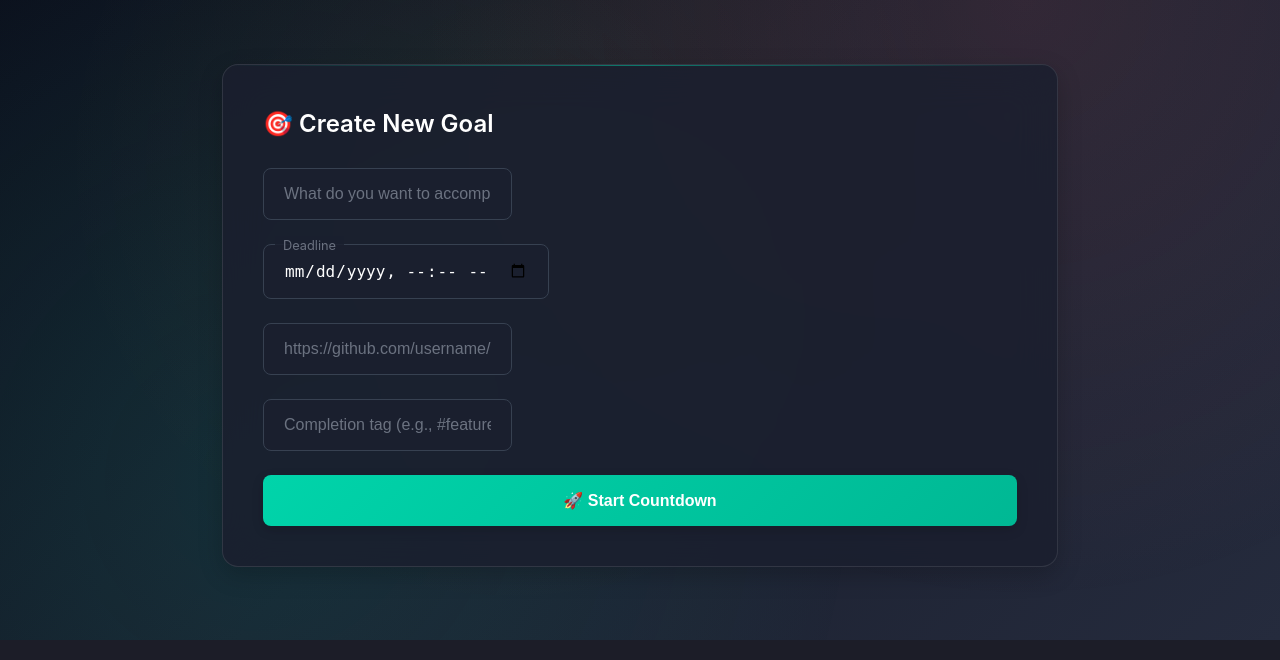
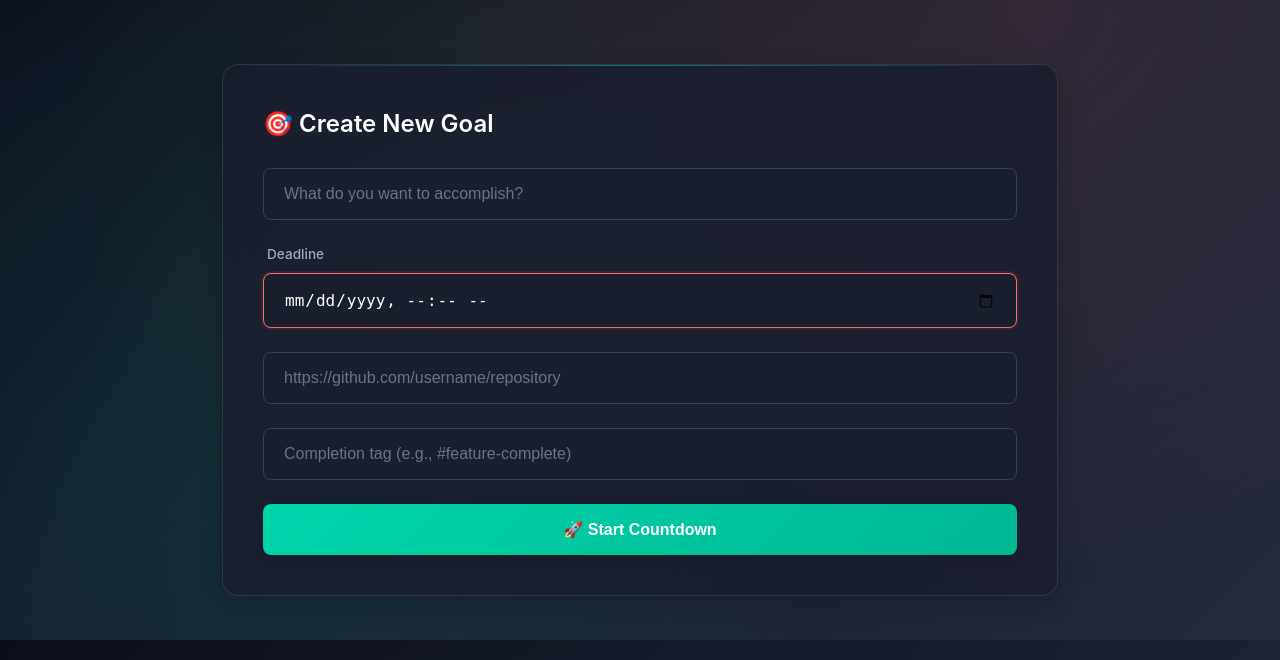
Before and after one commit to HithaHarish/Git-Done, a Flask app: template templates/index.html in a window 1280 px wide. Shown: the part 160-820 px from the top of the page. Run offline with Flask 3, Linux system fonts and the light colour scheme; the template is opened without the code that fills it: most values are stand-ins (such as "Sample title", 1, 10 or a date in 2020).

Commit message:
Fixed input field alignment

```diff
--- a/static/css/style.css
+++ b/static/css/style.css
@@ -247,6 +247,20 @@ header p {
     gap: 1.5rem;
 }
 
+.input-group {
+    position: relative;
+    display: flex;
+    flex-direction: column;
+}
+
+.input-label {
+    font-size: 0.85rem;
+    font-weight: 500;
+    color: var(--text-secondary);
+    margin-bottom: 0.5rem;
+    padding-left: 0.25rem;
+}
+
 #goal-form input {
     background: var(--bg-secondary);
     border: 1px solid var(--border);
@@ -255,7 +269,7 @@ header p {
     color: var(--text-primary);
     font-size: 1rem;
     transition: var(--transition);
-    position: relative;
+    width: 100%;
 }
 
 #goal-form input::placeholder {
@@ -272,6 +286,45 @@ header p {
 
 #goal-form input:hover {
     border-color: var(--border-light);
+}
+
+/* Special styling for datetime-local input */
+#goal-form input[type="datetime-local"] {
+    color-scheme: dark;
+}
+
+#goal-form input[type="datetime-local"]::-webkit-calendar-picker-indicator {
+    filter: invert(1);
+    cursor: pointer;
+    opacity: 0.8;
+    transition: var(--transition);
+}
+
+#goal-form input[type="datetime-local"]::-webkit-calendar-picker-indicator:hover {
+    opacity: 1;
+    transform: scale(1.1);
+}
+
+/* Input focus animations */
+.input-group input:focus + .input-label,
+.input-group input:not(:placeholder-shown) + .input-label {
+    color: var(--accent);
+}
+
+/* Better placeholder styling */
+#goal-form input:focus::placeholder {
+    opacity: 0.5;
+    transform: translateX(4px);
+}
+
+/* Input validation styling */
+#goal-form input:valid {
+    border-color: var(--success);
+}
+
+#goal-form input:invalid:not(:focus):not(:placeholder-shown) {
+    border-color: var(--danger);
+    box-shadow: 0 0 0 2px rgba(255, 107, 107, 0.1);
 }
 
 .goal-widget {
@@ -545,6 +598,11 @@ header p {
 
     #goal-form input {
         padding: 0.875rem 1rem;
+        font-size: 0.95rem;
+    }
+
+    .input-label {
+        font-size: 0.8rem;
     }
 }
 
--- a/templates/index.html
+++ b/templates/index.html
@@ -42,17 +42,17 @@
                             🎯 Create New Goal
                         </h2>
                         <form id="goal-form">
-                            <div style="position: relative;">
+                            <div class="input-group">
                                 <input type="text" id="description" placeholder="What do you want to accomplish?" required>
                             </div>
-                            <div style="position: relative;">
+                            <div class="input-group">
+                                <label for="deadline" class="input-label">Deadline</label>
                                 <input type="datetime-local" id="deadline" required>
-                                <label for="deadline" style="position: absolute; top: -8px; left: 12px; background: var(--glass-bg); padding: 0 8px; font-size: 0.8rem; color: var(--text-muted);">Deadline</label>
                             </div>
-                            <div style="position: relative;">
+                            <div class="input-group">
                                 <input type="url" id="repo-url" placeholder="https://github.com/username/repository" required>
                             </div>
-                            <div style="position: relative;">
+                            <div class="input-group">
                                 <input type="text" id="completion-condition" placeholder="Completion tag (e.g., #feature-complete)" required>
                             </div>
                             <button type="submit" class="btn-primary">
```
Also changed, not shown: templates/embed.html (+8 -2 lines).
